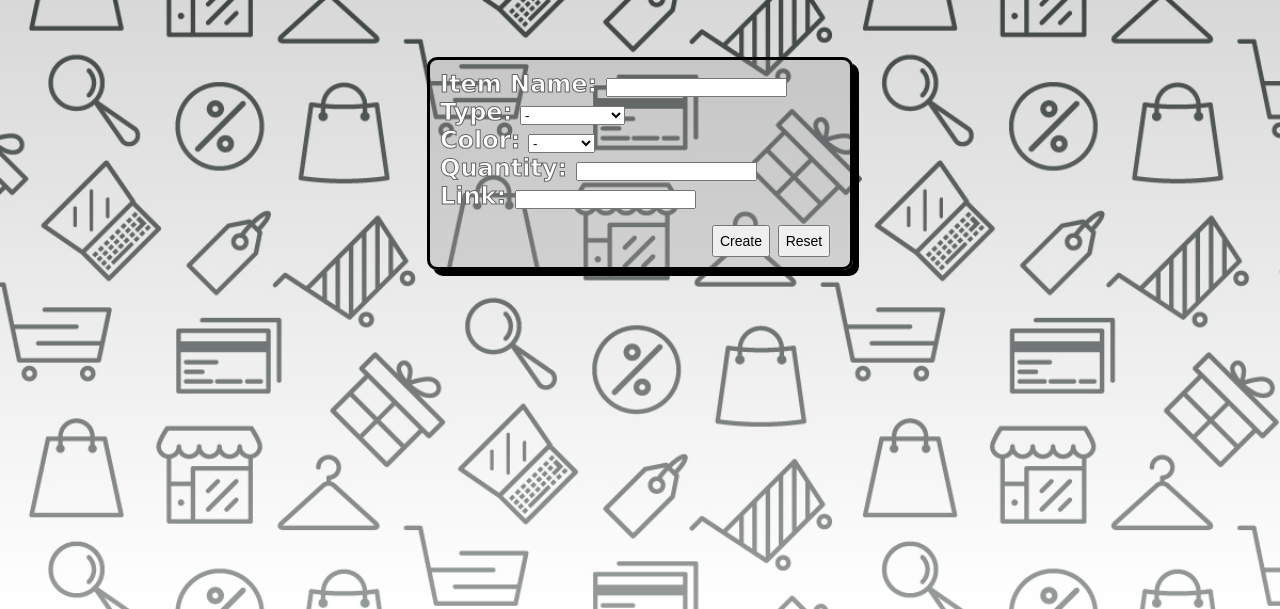
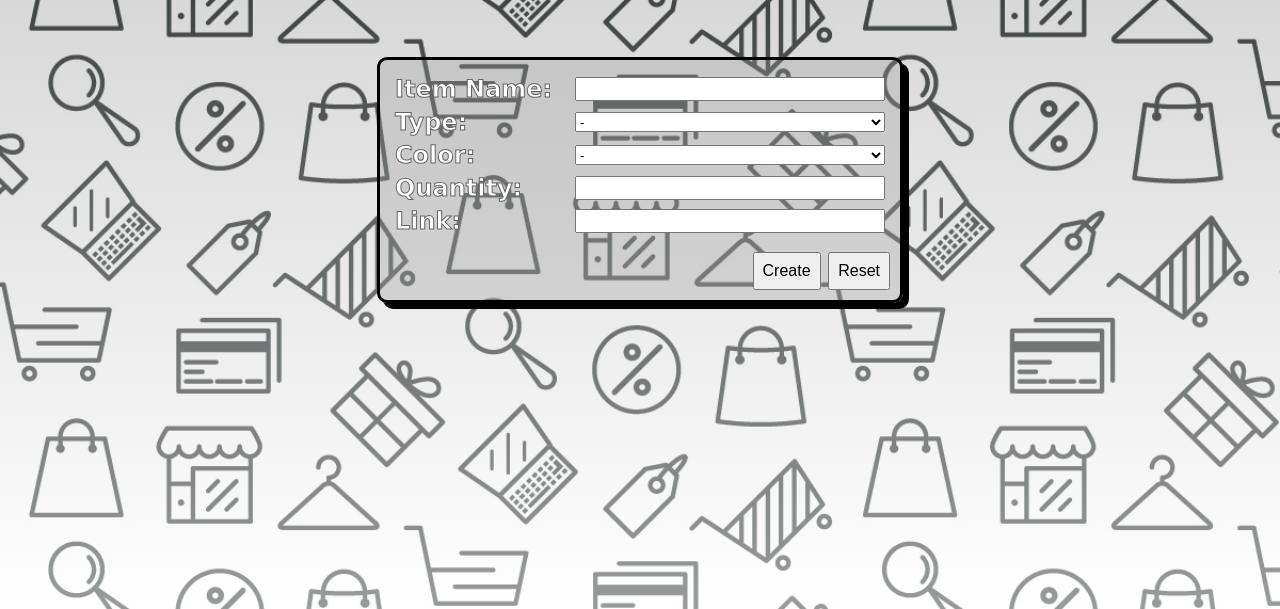
Before and after one commit to Paddenmatt/CPSC349-SP22-Web-Application, a website with bundled scripts: page REST Client/app/add-item.html in a window 1280 px wide. Shown: the part 191-800 px from the top of the page. Built offline with nearby package versions, Linux system fonts and the light colour scheme.

Commit message:
Formatted input

```diff
--- a/REST Client/app/add-item.css
+++ b/REST Client/app/add-item.css
@@ -51,12 +51,12 @@ h1 {
     margin-bottom: 50px;
 }
 
-.input {
+.input-box {
     color: rgb(0, 0, 0);
     font-size: 24px;
     font-family: Verdana, sans-serif;
-    text-align: left;
-    width: 400px;
+    text-align: right;
+    width: 500px;
     background-color: rgba(150, 150, 150, 0.3);
     padding: 10px;
     border: 3px solid black;
@@ -68,18 +68,41 @@ h1 {
 label {
     color: rgb(255, 255, 255);
     font-weight: bold;
+    text-align: left;
     -webkit-text-stroke: 1px rgb(100, 100, 100);
 }
 
 .button {
-font-size: 14px;
-margin-top: 15px;
-margin-left: 68%;
-padding: 6px 6px;
+    font-size: 16px;
+    margin-top: 12px;
+    padding: 8px 8px;
 }
 
 .button2 {
-    font-size: 14px;
-    margin-top: 15px;
-    padding: 6px 6px;
+    font-size: 16px;
+    margin-top: 12px;
+    padding: 8px 8px;
     }
+
+.input-row {
+    display: flex;
+    flex-direction: row;
+    justify-content: flex-start;
+    align-items: center;
+    margin: 5px;
+}
+
+.label-item {
+    font-size: 24px;
+    flex-grow: 1;
+    flex-grow: 0;
+    flex-basis: 180px;
+    width: 200px;
+
+}
+
+.input-item {
+    flex-grow: 1;
+    flex-basis: 300px;
+    height: 20px;
+}
--- a/REST Client/app/add-item.html
+++ b/REST Client/app/add-item.html
@@ -22,14 +22,16 @@
 				<h1>Add Item to Shopping List</h1>
 			</div>
 
-			<form action="/action_page.php" class="input">
+			<form action="/action_page.php" class="input-box">
 
-				<label>Item Name: </label>
-				<input type='text' id='name'>
-				<br>
+				<div class="input-row">
+					<label class="label-item">Item Name: </label>
+					<input type='text' id='name' class="input-item">
+				</div>
 
-				<label for="type">Type:</label>
-				<select name="type" id="type">
+				<div class="input-row">
+					<label class="label-item" for="type">Type:</label>
+					<select name="type" id="type" class="input-item">
 						<option value="None">-</option>
 						<option value="Pencils">Pencils</option>
 						<option value="Pens/Markers">Pens/Markers</option>
@@ -41,10 +43,11 @@
 						  <option value="Glue">Glue</option>
 						<option value="Other">Other</option>
 					</select>
-				<br>
+				</div>
 
-				<label for="color">Color:</label>
-				<select name="color" id="color">
+				<div class="input-row">
+					<label class="label-item" for="color">Color:</label>
+					<select name="color" id="color" class="input-item">
 						<option value="None">-</option>
 						<option value="Red">Red</option>
 						<option value="Orange">Orange</option>
@@ -54,15 +57,18 @@
 						<option value="Purple">Purple</option>
 						<option value="Other">Other</option>
 					</select>
-				<br>
+				</div>
 
-				<label>Quantity: </label>
-				<input type='number' id='qty'>
-				<br>
+				<div class="input-row">
+					<label class="label-item">Quantity: </label>
+					<input type='number' id='qty' class="input-item">
+				</div>
 
-				<label>Link: </label>
-				<input type='url' id='link'>
-				<br>
+				<div class="input-row">
+					<label class="label-item">Link: </label>
+					<input type='url' id='link' class="input-item">
+				</div>
+
 				<button class='button' id='create'>Create</button>
 				<input type="reset" class="button2">
 
```
Lines whose indentation alone changed are shown as unchanged.
